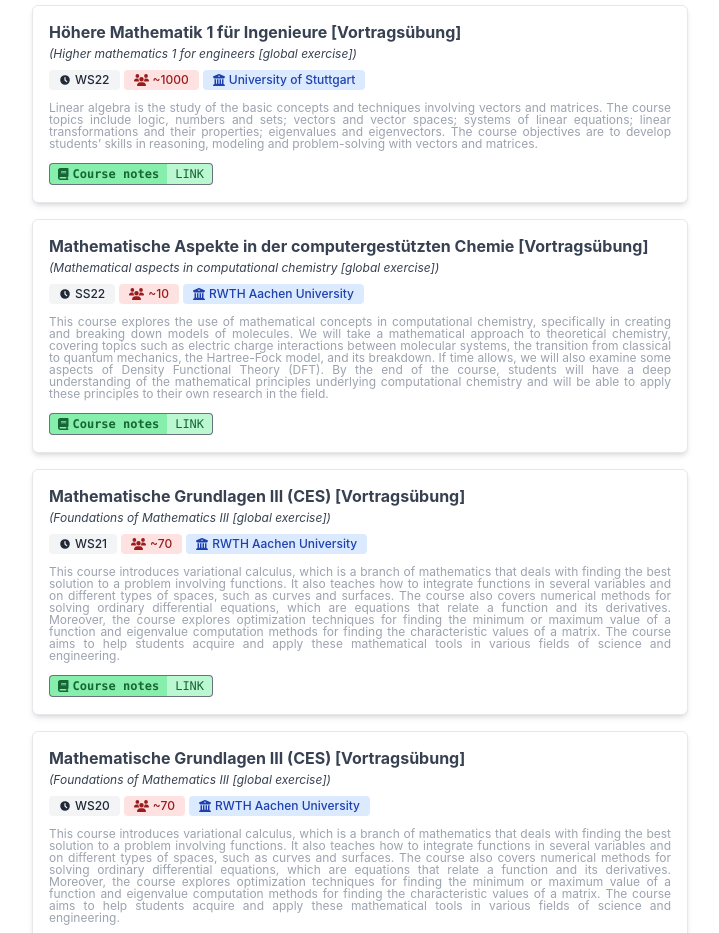
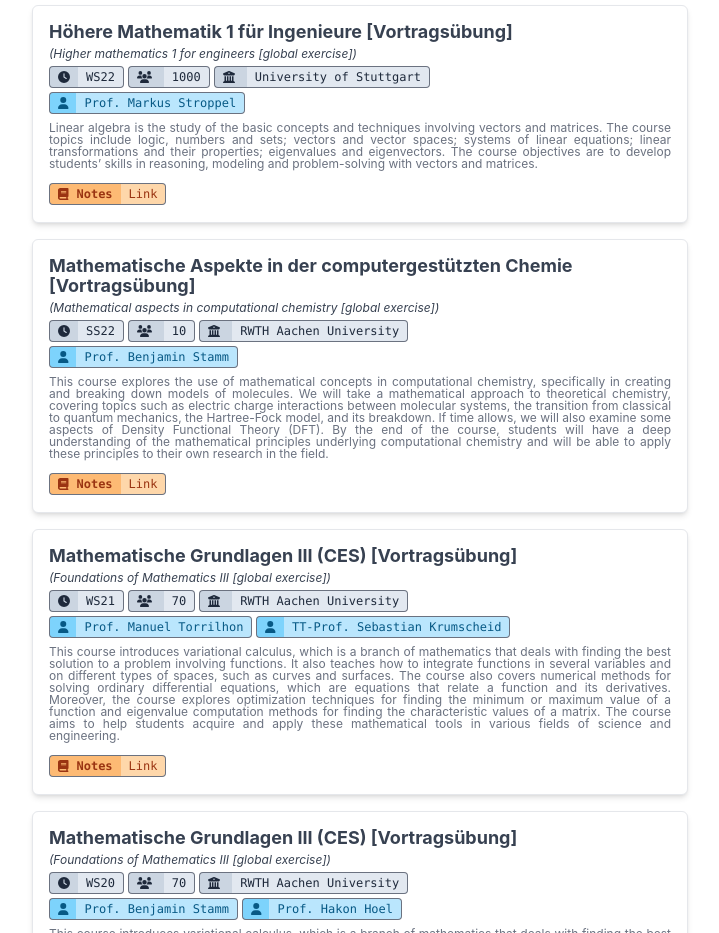
Before and after one commit to lamBOOO/thsn.dev, a Next.js app: page / in a window 1280 px wide. Shown: the part 2600-3533 px from the top of the page, without its empty margins (280-999 px from the left). Built offline with nearby package versions, Linux system fonts and the light colour scheme.

Commit message:
Improve teaching

```diff
--- a/components/Badge.tsx
+++ b/components/Badge.tsx
@@ -1,18 +1,24 @@
 import Link from "next/link"
 import React, { Component } from "react";
 
-export default function Badge ({icon, left, right, lc, rc, textcolor, link} : any) {
-    return (
-      <Link href={`${link}`}>
+export default function Badge({ icon, left, right, lc, rc, textcolor, link }: any) {
+  const badge =
     <span className={`border-gray-500 hover:border-black ${textcolor}`}>
       <span className={`border-inherit border-t border-l border-b text-xs font-mono inline-flex items-center rounded-tl rounded-bl px-2 py-0.5 ${lc} font-bold`}>
-          {icon!=undefined ? <span className="pr-1">{icon}</span> : ""}
+        {icon != undefined ? left != undefined ? <span className="pr-1">{icon}</span> : <span>{icon}</span> : ""}
         {left}
       </span>
       <span className={`border-inherit border-t border-r border-b text-xs inline-flex items-center rounded-tr rounded-br px-2 py-0.5 ${rc} font-mono`}>
         {right}
       </span>
     </span>
+  if (link != undefined) {
+    return (
+      <Link href={`${link}`}>
+        {badge}
       </Link>
     )
+  } else {
+    return badge
   }
+}
--- a/pages/index.tsx
+++ b/pages/index.tsx
@@ -16,7 +16,7 @@ import { faGithub } from '@fortawesome/free-brands-svg-icons'
 import { faGitlab } from '@fortawesome/free-brands-svg-icons'
 import { faLinkedin } from '@fortawesome/free-brands-svg-icons'
 import { faEnvelope, faFile } from '@fortawesome/free-regular-svg-icons'
-import { faBook, faBuilding, faBuildingColumns, faCode, faPerson, faUser, faUsers } from '@fortawesome/free-solid-svg-icons'
+import { faBook, faBuilding, faBuildingColumns, faCode, faPerson, faUser, faUsers, faClock } from '@fortawesome/free-solid-svg-icons'
 
 import logo_me from '../public/me.jpg'
 import logo_me_large from '../public/me_large.jpg'
@@ -39,6 +39,12 @@ const teaching_data = [
     "title_en": "Higher mathematics 1 for engineers [global exercise]",
     "students": 1000,
     "location": "University of Stuttgart",
+    "people": [
+      {
+        name: "Prof. Markus Stroppel",
+        link: "https://www.f08.uni-stuttgart.de/organisation/team/Stroppel/"
+      }
+    ],
     "coursenotes": "https://github.com/lamBOOO/teaching/tree/main/uni-stuttgart/ws22-nmh-hm1",
     "labecodes": "",
     "description": "Linear algebra is the study of the basic concepts and techniques involving vectors and matrices. The course topics include logic, numbers and sets; vectors and vector spaces; systems of linear equations; linear transformations and their properties; eigenvalues and eigenvectors. The course objectives are to develop students’ skills in reasoning, modeling and problem-solving with vectors and matrices."
@@ -49,6 +55,12 @@ const teaching_data = [
     "title_en": "Mathematical aspects in computational chemistry [global exercise]",
     "students": 10,
     "location": "RWTH Aachen University",
+    "people": [
+      {
+        name: "Prof. Benjamin Stamm",
+        link: "https://www.ians.uni-stuttgart.de/institute/team/Stamm/"
+      }
+    ],
     "coursenotes": "https://github.com/lamBOOO/teaching/tree/main/rwth-aachen/ss22-acom-macc",
     "labecodes": "",
     "description": "This course explores the use of mathematical concepts in computational chemistry, specifically in creating and breaking down models of molecules. We will take a mathematical approach to theoretical chemistry, covering topics such as electric charge interactions between molecular systems, the transition from classical to quantum mechanics, the Hartree-Fock model, and its breakdown. If time allows, we will also examine some aspects of Density Functional Theory (DFT). By the end of the course, students will have a deep understanding of the mathematical principles underlying computational chemistry and will be able to apply these principles to their own research in the field."
@@ -59,6 +71,16 @@ const teaching_data = [
     "title_en": "Foundations of Mathematics III [global exercise]",
     "students": 70,
     "location": "RWTH Aachen University",
+    "people": [
+      {
+        name: "Prof. Manuel Torrilhon",
+        link: "https://www.acom.rwth-aachen.de/5people/torrilhon/start"
+      },
+      {
+        name: "TT-Prof. Sebastian Krumscheid",
+        link: "https://www.scc.kit.edu/personen/sebastian.krumscheid.php"
+      },
+    ],
     "coursenotes": "https://github.com/lamBOOO/teaching/tree/main/rwth-aachen/ws21-acom-math3",
     "labecodes": "",
     "description": "This course introduces variational calculus, which is a branch of mathematics that deals with finding the best solution to a problem involving functions. It also teaches how to integrate functions in several variables and on different types of spaces, such as curves and surfaces. The course also covers numerical methods for solving ordinary differential equations, which are equations that relate a function and its derivatives. Moreover, the course explores optimization techniques for finding the minimum or maximum value of a function and eigenvalue computation methods for finding the characteristic values of a matrix. The course aims to help students acquire and apply these mathematical tools in various fields of science and engineering."
@@ -69,6 +91,16 @@ const teaching_data = [
     "title_en": "Foundations of Mathematics III [global exercise]",
     "students": 70,
     "location": "RWTH Aachen University",
+    "people": [
+      {
+        name: "Prof. Benjamin Stamm",
+        link: "https://www.ians.uni-stuttgart.de/institute/team/Stamm/"
+      },
+      {
+        name: "Prof. Hakon Hoel",
+        link: "https://www.mn.uio.no/math/english/people/aca/haakonah/index.html"
+      },
+    ],
     "coursenotes": "https://github.com/lamBOOO/teaching/tree/main/rwth-aachen/ws20-acom-math3",
     "labecodes": "",
     "description": "This course introduces variational calculus, which is a branch of mathematics that deals with finding the best solution to a problem involving functions. It also teaches how to integrate functions in several variables and on different types of spaces, such as curves and surfaces. The course also covers numerical methods for solving ordinary differential equations, which are equations that relate a function and its derivatives. Moreover, the course explores optimization techniques for finding the minimum or maximum value of a function and eigenvalue computation methods for finding the characteristic values of a matrix. The course aims to help students acquire and apply these mathematical tools in various fields of science and engineering."
@@ -79,6 +111,16 @@ const teaching_data = [
     "title_en": "Foundations of Mathematics IV [global exercise]",
     "students": 70,
     "location": "RWTH Aachen University",
+    "people": [
+      {
+        name: "TT-Prof. Sebastian Krumscheid",
+        link: "https://www.scc.kit.edu/personen/sebastian.krumscheid.php"
+      },
+      {
+        name: "Prof. Benjamin Stamm",
+        link: "https://www.ians.uni-stuttgart.de/institute/team/Stamm/"
+      },
+    ],
     "coursenotes": "https://github.com/lamBOOO/teaching/tree/main/rwth-aachen/ss20-acom-math4",
     "labecodes": "",
     "description": "In this course, students will explore the theory and numerics of partial differential equations (PDEs), which are mathematical models of phenomena involving rates of change in multiple variables. The course will cover various aspects of PDEs, such as their classification by type and basic characteristics, their elementary solution methods for some classical examples, their generalization by using distributions and Sobolev spaces to define weak derivatives, their analysis by applying Fourier and other integral transformations to different domains, their discretization by finite difference methods on grids, and their numerical solution by efficient techniques such as FFT or filtering. The course will combine theoretical lectures with practical exercises using MATLAB or Julia."
@@ -89,6 +131,16 @@ const teaching_data = [
     "title_en": "Foundations of Mathematics I [global exercise]",
     "students": 70,
     "location": "RWTH Aachen University",
+    "people": [
+      {
+        name: "TT-Prof. Sebastian Krumscheid",
+        link: "https://www.scc.kit.edu/personen/sebastian.krumscheid.php"
+      },
+      {
+        name: "Prof. Benjamin Stamm",
+        link: "https://www.ians.uni-stuttgart.de/institute/team/Stamm/"
+      },
+    ],
     "coursenotes": "https://github.com/lamBOOO/teaching/tree/main/rwth-aachen/ws19-acom-math1",
     "labecodes": "",
     "description": "In this course, you will learn about various aspects of linear algebra and analysis of functions of several variables. You will explore how to solve eigenvalue problems and transform matrices into diagonal or normal forms. You will also learn how to use singular value decomposition, rank determination and regularization concepts. You will apply differentiation, Taylor expansion, inverse and implicit functions to analyze and optimize multivariable functions. You will use iterative methods such as Newton’s method or Gauss-Newton method to solve nonlinear systems of equations and least squares problems. You will understand how to interpolate data using polynomials and how to perform numerical differentiation and integration using Newton-Cotes formulas, Gauss quadrature and extrapolation. Finally, you will get an introduction to the theory of ordinary differential equations."
@@ -99,6 +151,24 @@ const teaching_data = [
     "title_en": "Foundations of Mathematics IV [tutor]",
     "students": 50,
     "location": "RWTH Aachen University",
+    "people": [
+      {
+        name: "Prof. Manuel Torrilhon",
+        link: "https://www.acom.rwth-aachen.de/5people/torrilhon/start"
+      },
+      {
+        name: "Prof. Benjamin Berkels",
+        link: "https://www.aices.rwth-aachen.de/en/people/berkels"
+      },
+      {
+        name: "Dr. Jonas Bünger",
+        link: "https://de.linkedin.com/in/jonas-b%C3%BCnger-1aab24109"
+      },
+      {
+        name: "Dr. Mohen Sadr",
+        link: "https://ch.linkedin.com/in/mohsensadr"
+      },
+    ],
     "coursenotes": "https://github.com/lamBOOO/teaching/tree/main/rwth-aachen/ss19-mathcces-math4",
     "labecodes": "",
     "description": "I executed the self exercise and supervised students in the course on partial differential equations (PDEs). I learned and applied the theory and numerics of PDEs, such as their types, characteristics, solutions, generalizations, analysis, discretization and numerical solution. I also helped the students understand and practice these concepts and methods using MATLAB or Julia."
@@ -109,6 +179,20 @@ const teaching_data = [
     "title_en": "Partial differential equations (CES) [tutor]",
     "students": 50,
     "location": "RWTH Aachen University",
+    "people": [
+      {
+        name: "Prof. Sebastian Noelle",
+        link: "https://www.igpm.rwth-aachen.de/team/noelle"
+      },
+      {
+        name: "Dr. Muhammad Hassan",
+        link: "https://www.ljll.math.upmc.fr/hassan/"
+      },
+      {
+        name: "Dr. Mohen Sadr",
+        link: "https://ch.linkedin.com/in/mohsensadr"
+      },
+    ],
     "coursenotes": "https://github.com/lamBOOO/teaching/blob/main/rwth-aachen/ws18-mathcces-math5",
     "labecodes": "",
     "description": "This course covers various aspects of the variational formulation for elliptic problems, such as the Galerkin technique and the Lax-Milgram theorem. It also introduces the finite element method for elliptic problems and some modern iterative methods, such as PCG and multigrid method. The course then extends to parabolic problems and shows how to use the method of lines for their discretization. It also presents the finite volume method as another discretization technique. The course then deals with saddle point problems and their application to Stokes equations. Finally, it discusses the Navier-Stokes equation for incompressible fluids. The main goals of this course are to help students understand the basic principles of discretizing partial differential equations and to teach them how to use different numerical methods for solving them. The students will also learn how to evaluate the results of these methods and how to adapt them to new tasks. The students will acquire confidence in using discretization techniques such as finite elements and finite volume methods, as well as iterative solution methods such as PCG and multigrid method."
@@ -229,7 +313,7 @@ export default function Home({ allPostsData }: any) {
                 <h3>Journal Publications</h3>
                 <div className="border flex flex-col justify-between h-full bg-white rounded-md p-4 my-4 shadow-md border-gray-200">
                   <span className='leading-5 mb-2'>
-                    <span className='font-bold'>
+                    <span className='font-bold text-lg leading-4'>
                       A Quasi-Optimal Factorization Preconditioner for Periodic Schrödinger Eigenstates in Anisotropically Expanding Domains
                     </span>
                     <br />
@@ -330,7 +414,7 @@ export default function Home({ allPostsData }: any) {
               <article>
                 <div className="border flex flex-col justify-between h-full bg-white rounded-md p-4 my-4 shadow-md border-gray-200">
                   <span className='leading-5 mb-2'>
-                    <span className='font-bold'>
+                    <span className='font-bold text-lg leading-4'>
                       fenicsR13: A Tensorial Mixed Finite Element Solver for theLinear R13 Equations Using the FEniCS Computing Platform
                     </span>
                     <br />
@@ -469,11 +553,11 @@ export default function Home({ allPostsData }: any) {
               <h3>Selected classes</h3>
               {
                 teaching_data.map(
-                  ({title_de, title_en, description, students, coursenotes, location, semester}, ind) =>
+                  ({ title_de, title_en, description, students, coursenotes, location, semester, people }, ind) =>
                     <article key={ind}>
                       <div className="border flex flex-col justify-between h-full bg-white rounded-md p-4 my-4 shadow-md border-gray-200">
-                    <span className='leading-5 mb-2'>
-                      <span className='font-bold'>
+                        <span className='leading-5 mb-0'>
+                          <span className='font-bold text-lg leading-4'>
                             {title_de}
                           </span>
                           <br />
@@ -481,36 +565,66 @@ export default function Home({ allPostsData }: any) {
                             ({title_en})
                           </i>
                         </span>
-                    <div className='m-0 flex flex-wrap gap-1 mb-1'>
-                      <span className="bg-gray-100 text-gray-800 text-xs font-medium inline-flex items-center px-2.5 py-0.5 rounded">
-                        <svg aria-hidden="true" className="mr-1 w-3 h-3" fill="currentColor" viewBox="0 0 20 20" xmlns="http://www.w3.org/2000/svg"><path fillRule="evenodd" d="M10 18a8 8 0 100-16 8 8 0 000 16zm1-12a1 1 0 10-2 0v4a1 1 0 00.293.707l2.828 2.829a1 1 0 101.415-1.415L11 9.586V6z" clipRule="evenodd"></path></svg>
-                        {semester}
-                      </span>
-                      <span className="bg-red-100 text-red-800 text-xs font-medium px-2.5 py-0.5 rounded border-red-500">
-                        <span className="pr-1"><FontAwesomeIcon icon={faUsers} /></span>
-                        ~{students}
-                      </span>
-                      <span className="bg-blue-100 text-blue-800 text-xs font-medium px-2.5 py-0.5 rounded border-blue-500">
-                        <span className="pr-1"><FontAwesomeIcon icon={faBuildingColumns} /></span>
-                        {location}
-                      </span>
+                        <div className='flex flex-wrap gap-1 leading-none my-1'>
+                          <Badge
+                            icon={<FontAwesomeIcon icon={faClock} />}
+                            // left=""
+                            right={semester}
+                            lc="bg-slate-300"
+                            rc="bg-slate-200"
+                            textcolor="text-slate-800"
+                          />
+                          <Badge
+                            icon={<FontAwesomeIcon icon={faUsers} />}
+                            left=""
+                            right={students}
+                            lc="bg-slate-300"
+                            rc="bg-slate-200"
+                            textcolor="text-slate-800"
+                          />
+                          <Badge
+                            icon={<FontAwesomeIcon icon={faBuildingColumns} />}
+                            left=""
+                            right={location}
+                            lc="bg-slate-300"
+                            rc="bg-slate-200"
+                            textcolor="text-slate-800"
+                          />
                         </div>
-
+                        <div className="flex flex-wrap gap-1 leading-none">
+                          {
+                            people != undefined ?
+                              people.map(
+                                ({ name, link }, ind) =>
+                                  <Badge
+                                    icon={<FontAwesomeIcon icon={faUser} />}
+                                    link={link}
+                                    right={name}
+                                    lc="bg-sky-300"
+                                    rc="bg-sky-200"
+                                    textcolor="text-sky-800"
+                                    key={ind}
+                                  />
+                              )
+                              :
+                              ""
+                          }
+                        </div>
                         <div>
-                      <p className='font-normal text-xs leading-3 text-justify my-2 text-gray-400'>
+                          <p className='font-normal text-xs leading-3 text-justify my-2 text-gray-500'>
                             {description}
                           </p>
                           <div>
                           </div>
-                      <Link href={coursenotes}>
-                        <span className="border-gray-500 hover:border-black">
-                          <span className='border-inherit border-t border-l border-b text-xs font-mono inline-flex items-center rounded-tl rounded-bl px-2 py-0.5 bg-green-300 text-green-800 font-bold'>
-                            <span className="pr-1"><FontAwesomeIcon icon={faBook} /></span>
-                            Course notes
-                          </span>
-                          <span className='border-inherit border-t border-r border-b text-xs inline-flex items-center rounded-tr rounded-br px-2 py-0.5 bg-green-200 text-green-800 font-mono'>LINK</span>
-                        </span>
-                      </Link>
+                          <Badge
+                            link={coursenotes}
+                            icon={<FontAwesomeIcon className="pr-1" icon={faBook} />}
+                            left="Notes"
+                            right="Link"
+                            lc="bg-orange-300"
+                            rc="bg-orange-200"
+                            textcolor="text-orange-800"
+                          />
                         </div>
                       </div>
                     </article>
```
Lines whose indentation alone changed are shown as unchanged.
